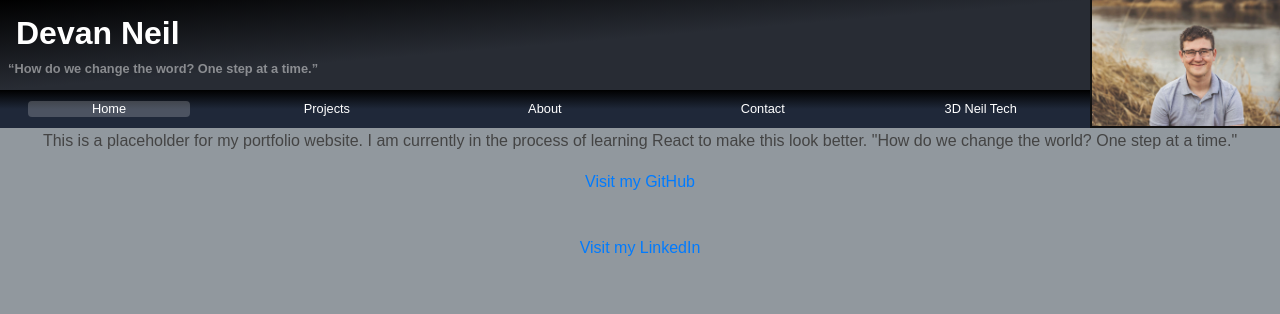
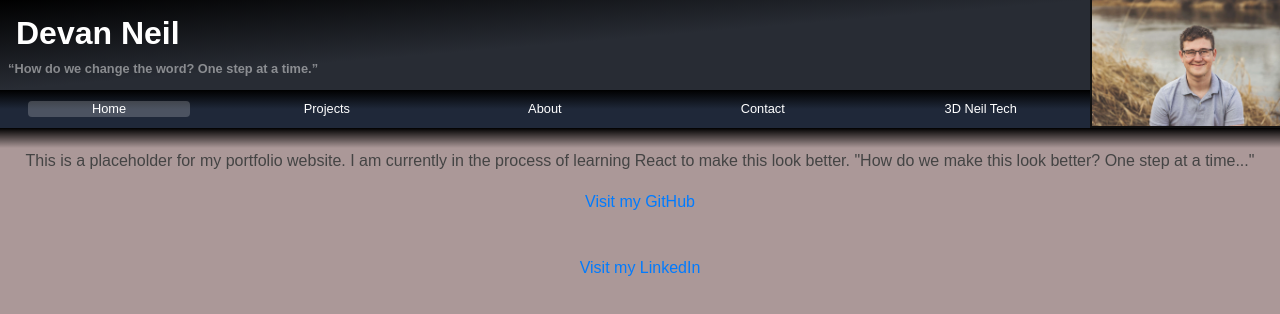
Before and after one commit to devanneil/PortfolioSite, a React (Create React App) app: page / in a window 1280 px wide. Shown: the top 314 px of the page. Built offline with nearby package versions, Linux system fonts and the light colour scheme; the HTML template or start-up script is replaced by a standard one.

Commit message:
Added bottom gradient and changed total background color to black, this will help with funky ios bar space.

```diff
--- a/src/Home.js
+++ b/src/Home.js
@@ -1,12 +1,12 @@
 import headshot from './pictures/Headshot.png'
 import TitleBar from './titleBar'
 export default function Home() {
-  return <div>
+  return <div className='contentBody'>
     <TitleBar title="Devan Neil" details={<q>How do we change the word? One step at a time.</q>} imageSrc={headshot} selectedPage="Home" imageAlt="Headshot"/>
     <p>
       This is a placeholder for my portfolio website.
       I am currently in the process of learning React to make this look better.
-      "How do we change the world? One step at a time."
+      "How do we make this look better? One step at a time..."
     </p>
     <p>
       <a href="https://github.com/devanneil" target="_blank" rel="noopener noreferrer">
--- a/src/index.css
+++ b/src/index.css
@@ -12,7 +12,7 @@
 ======================== */
 body {
   font-family: 'Arial', sans-serif;
-  background-color: #91989e;
+  background-color: #111;
   color: #111;
   line-height: 1.6;
   font-size: 16px;
@@ -97,3 +97,8 @@ button {
 button:hover {
   background-color: #0056b3;
 }
+
+.contentBody {
+  background-color: #ab9898;
+  height: 100vh;
+}
--- a/src/titleBar.css
+++ b/src/titleBar.css
@@ -5,6 +5,18 @@
     --navBarHeight: clamp(2rem, 3vw, 3rem);
     --titleBarColor: #282c34;
     --navBarColor: #1f2839;
+    --bottomGradientHeight: 2.5vh;
+    position: sticky;   /* <-- the magic */
+    padding-bottom: var(--bottomGradientHeight);
+}
+
+.header-wrapper::after {
+    content: ''; /* Essential for pseudo-elements to render */
+    position: absolute;
+    bottom: 0;
+    width: 100%;
+    height: var(--bottomGradientHeight);
+    background: linear-gradient(to top, rgba(0,0,0,0), rgba(0,0,0,1));
 }
 
 .bars {
```
